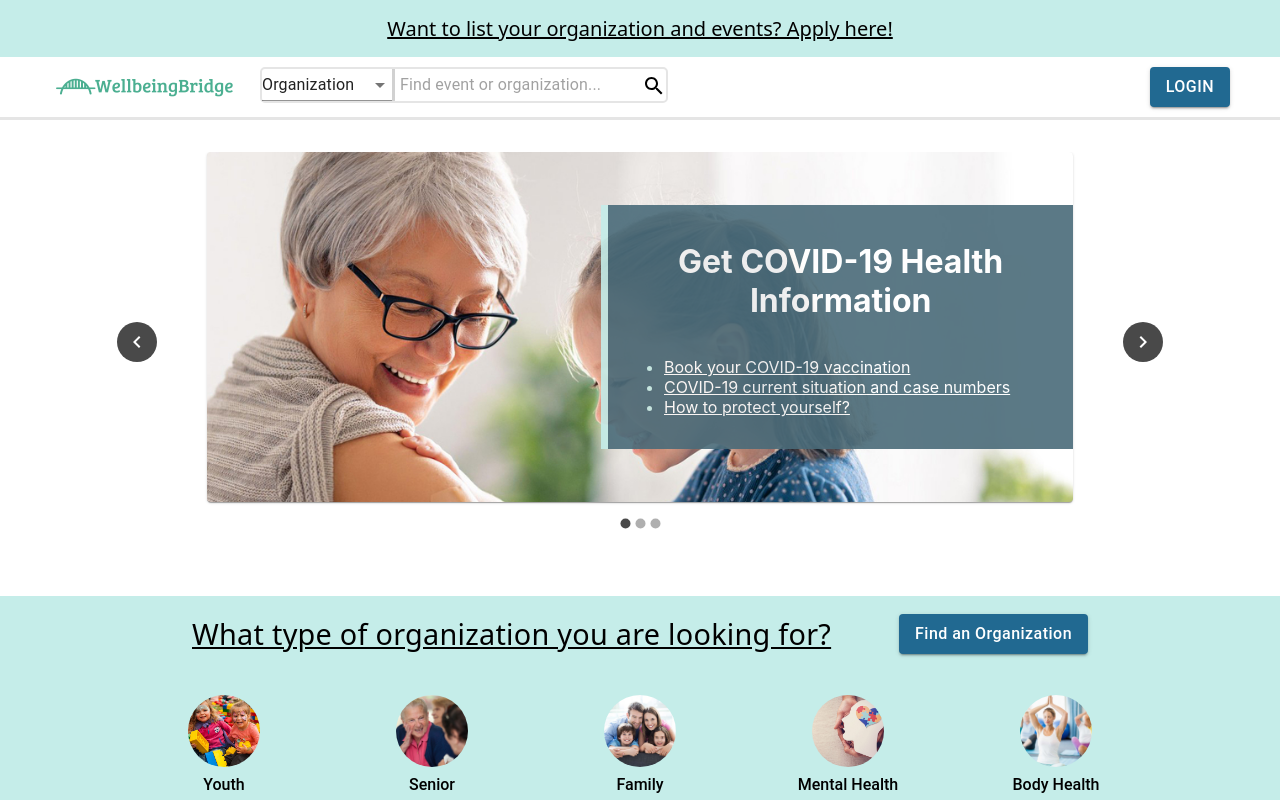
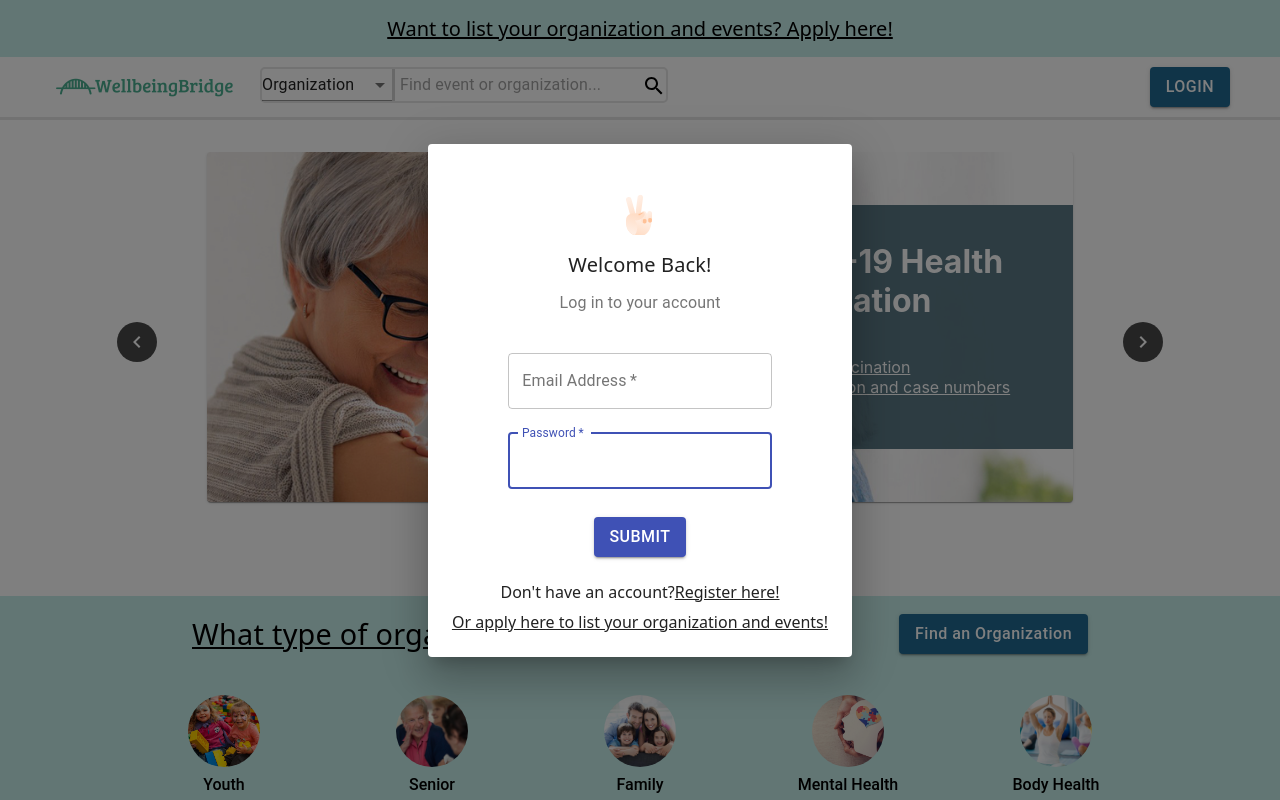
Before and after one commit to sharon-meishi/COMP9323_Group13_WellbeingBridge, a React (Create React App) app in the folder frontend/: page /home in a window 1280 px wide. Both pictures are taken after a click on the button "LOGIN". Shown: the top 800 px of the page. Built offline with nearby package versions, Linux system fonts and the light colour scheme.

Commit message:
update login modal

```diff
--- a/frontend/package.json
+++ b/frontend/package.json
@@ -5,11 +5,13 @@
   "dependencies": {
     "@material-ui/core": "^4.11.4",
     "@material-ui/icons": "^4.11.2",
+    "@material-ui/lab": "^4.0.0-alpha.58",
     "@testing-library/jest-dom": "^5.11.4",
     "@testing-library/react": "^11.1.0",
     "@testing-library/user-event": "^12.1.10",
     "react": "^17.0.2",
     "react-dom": "^17.0.2",
+    "react-hook-form": "^7.10.0",
     "react-material-ui-carousel": "^2.2.6",
     "react-redux": "^7.2.4",
     "react-router-dom": "^5.2.0",
--- a/frontend/src/components/LoginModal.js
+++ b/frontend/src/components/LoginModal.js
@@ -0,0 +1,162 @@
+import React, { useState, useEffect } from 'react';
+import { makeStyles } from '@material-ui/core/styles';
+import Button from '@material-ui/core/Button';
+import TextField from '@material-ui/core/TextField';
+import Box from '@material-ui/core/Box';
+import Typography from '@material-ui/core/Typography';
+import Dialog from '@material-ui/core/Dialog';
+import DialogActions from '@material-ui/core/DialogActions';
+import DialogContent from '@material-ui/core/DialogContent';
+import DialogContentText from '@material-ui/core/DialogContentText';
+import Link from '@material-ui/core/link';
+import LoginIcon from '../Assets/LoginIcon.svg';
+import MuiAlert from '@material-ui/lab/Alert';
+
+function Alert(props) {
+  return <MuiAlert elevation={6} variant="filled" {...props} />;
+}
+
+const useStyles = makeStyles({
+  modalStyle: {
+    padding: '40px',
+    minWidth: '350px',
+  },
+  flexStyle: {
+    display: 'flex',
+    flexDirection: 'column',
+    justifyContent: 'center',
+    alignItems: 'center',
+    textAlign: 'center',
+  },
+  formStyle:{
+    display: 'flex',
+    flexDirection: 'column',
+    justifyContent: 'center',
+    alignItems: 'center',
+    textAlign: 'center',
+    width: '100%'
+  },
+
+  topStyle: {
+    margin: '30px 70px 10px 70px',
+  },
+  titleStyle: {
+    fontFamily: `'Noto Sans', 'Roboto'`,
+    fontWeight: '500',
+    margin: '10px 0',
+  },
+  textFieldStyle:{
+    width:'70%'
+  },
+  buttonStyle: {
+    fontSize: '16px',
+    marginTop: '20px',
+  },
+  linkStyle:{
+    fontFamily: `'Noto Sans', 'Roboto'`,
+    fontWeight: '400',
+  }
+});
+
+function LoginModal({ open, setOpenLogin, setOpenRegister }) {
+  const classes = useStyles();
+  const preventDefault = (event) => event.preventDefault();
+
+  const [email, setEmail] = useState('');
+  const [password, setPassword] = useState('');
+  const [errorMsg, setErrorMsg] = useState('');
+  const [stateCode, setstateCode] = useState(0);
+
+  const handleClose = () => {
+    setOpenLogin(false);
+  };
+
+  const handleSubmit = (e) => {
+    e.preventDefault();
+    console.log(email, password)
+  }
+
+  useEffect(() => {
+    if (stateCode === 200) {
+      console.log('login success');
+    }
+  }, [stateCode]);
+
+  return (
+    <Dialog
+      open={open}
+      onClose={handleClose}
+      className={classes.modalStyle}
+      maxWidth='md'
+    >
+      <DialogContent className={classes.flexStyle}>
+        <Box className={classes.topStyle}>
+          <img alt='loginIcon' src={LoginIcon} />
+          <Typography
+            id='form-dialog-title'
+            variant='h6'
+            className={classes.titleStyle}
+          >
+            Welcome Back!
+          </Typography>
+          <DialogContentText>Log in to your account</DialogContentText>
+        </Box>
+        {errorMsg ? <Alert severity="error">{errorMsg}</Alert> : null}
+        <form className={classes.formStyle} onSubmit={handleSubmit}>
+          <TextField
+            autoFocus
+            margin='normal'
+            id='email'
+            label='Email Address'
+            type='email'
+            variant='outlined'
+            value={email}
+            onChange={(e) => setEmail(e.target.value)}
+            className={classes.textFieldStyle}
+            required
+          />
+          <TextField
+            autoFocus
+            margin='normal'
+            id='password'
+            label='Password'
+            type='password'
+            variant='outlined'
+            value={password}
+            onChange={(e) => setPassword(e.target.value)}
+            className={classes.textFieldStyle}
+            required
+          />
+          <Button type='submit' variant='contained' color='primary' className={classes.buttonStyle}>
+            Submit
+          </Button>
+        </form>
+      </DialogContent>
+      <DialogActions className={classes.flexStyle}>
+        <Box m={1} className={classes.linkStyle}>
+          Don't have an account?
+          <Link
+            href='#'
+            onClick={preventDefault}
+            color='inherit'
+            underline='always'
+          >
+            Register here!
+          </Link>
+          <Box m={1}>
+            <Link
+              href='#'
+              onClick={preventDefault}
+              color='inherit'
+              underline='always'
+            >
+              Or apply here to list your organization and events!
+            </Link>
+          </Box>
+        </Box>
+      </DialogActions>
+    </Dialog>
+  );
+}
+
+export default LoginModal;
--- a/frontend/src/components/NavBar.js
+++ b/frontend/src/components/NavBar.js
@@ -1,9 +1,11 @@
-import React from 'react';
+import React, { useState } from 'react';
 import { makeStyles } from '@material-ui/core/styles';
 import SearchIcon from '@material-ui/icons/Search';
 import icon from '../Assets/WellbeingBridgeLogo.png';
 import { FormControl, MenuItem, Select, InputBase } from '@material-ui/core';
 import HomePageButton from './HomePageButton';
+import LoginModal from './LoginModal';
+import RegisterModal from './RegisterModal';
 
 const useStyles = makeStyles((theme) => ({
   root: {
@@ -36,7 +38,7 @@ const useStyles = makeStyles((theme) => ({
   leftBox: {
     display: 'flex',
     flexDirection: 'row',
-    flexWrap: 'wrap'
+    flexWrap: 'wrap',
   },
   searchBox: {
     border: '2px solid #E5E5E5',
@@ -44,7 +46,7 @@ const useStyles = makeStyles((theme) => ({
     display: 'flex',
     flexDirection: 'row',
     marginLeft: '10px',
-    borderRadius: '5px'
+    borderRadius: '5px',
   },
   select: {
     width: '130px',
@@ -53,14 +55,14 @@ const useStyles = makeStyles((theme) => ({
     borderLeft: 'solid rgba(0, 0, 0, 0.18)',
     paddingLeft: '5px',
     width: '250px',
-    [theme.breakpoints.down('sm')]:{
-        fontSize: '5px',
-        width:'150px'
-    }
+    [theme.breakpoints.down('sm')]: {
+      fontSize: '5px',
+      width: '150px',
+    },
   },
   search: {
     marginTop: '5px',
-    cursor: 'pointer'
+    cursor: 'pointer',
   },
   button: {
     marginRight: '20px',
@@ -69,12 +71,34 @@ const useStyles = makeStyles((theme) => ({
 
 export default function NavBar() {
   const classes = useStyles();
+
   const [type, settype] = React.useState('organization');
   const handleChange = (event) => {
     settype(event.target.value);
   };
+
+  const [openLogin, setOpenLogin] = useState(false);
+  const [openRegister, setOpenRegister] = useState(false);
+  const handleClickOpen = () => {
+    setOpenLogin(true);
+  };
+
   return (
     <div className={classes.root}>
+      {openLogin ? (
+        <LoginModal
+          open={openLogin}
+          setOpenLogin={setOpenLogin}
+          setOpenRegister={setOpenRegister}
+        />
+      ) : null}
+      {openRegister ? (
+        <RegisterModal
+          open={openRegister}
+          setOpenLogin={setOpenLogin}
+          setOpenRegister={setOpenRegister}
+        />
+      ) : null}
       <div className={classes.title}>
         Want to list your organization and events? Apply here!
       </div>
@@ -92,10 +116,10 @@ export default function NavBar() {
               className={classes.input}
               placeholder={'Find event or organization...'}
             />
-              <SearchIcon className={classes.search} />
+            <SearchIcon className={classes.search} />
           </div>
         </div>
-        <HomePageButton text='LOGIN' />
+        <HomePageButton text='LOGIN' onClick={handleClickOpen} />
       </div>
     </div>
   );
--- a/frontend/src/components/RegisterModal.js
+++ b/frontend/src/components/RegisterModal.js
@@ -0,0 +1,11 @@
+import React from 'react'
+
+function RegisterModal() {
+    return (
+        <div>
+
+        </div>
+    )
+}
+
+export default RegisterModal
```
Also changed, not shown: 1 other file (tests, documents, lock files or other folders).
